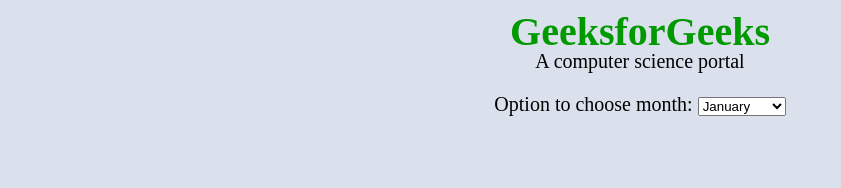
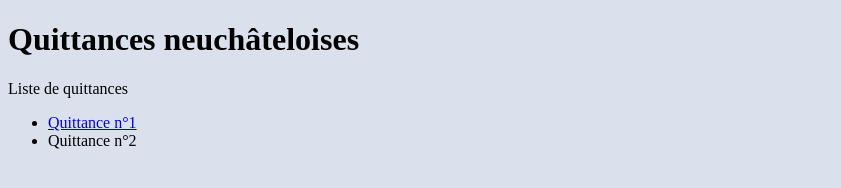
Before and after one commit to felileg/exercices_edition, a plain HTML site: page docs/index.html in a window 1280 px wide. Shown: the whole page, without its empty margins (0-841 px from the left). Drawn offline with Linux system fonts and the light colour scheme.

Commit message:
Update index.html

```diff
--- a/docs/index.html
+++ b/docs/index.html
@@ -7,28 +7,16 @@
 </head>
 
 <body bgcolor="#dae1ed">
-    <div style="color:#090;font-size:40px;
-                font-weight:bold;text-align:center;
-                margin-bottom:-25px;">GeeksforGeeks</div>
-    <p style="text-align:center;font-size:20px;">
-        A computer science portal</p>
-    <p style="text-align:center;font-size:20px;">
-        Option to choose month:
-        <select name="month">
-            <option selected="selected">January</option>
-            <option>February</option>
-            <option>March</option>
-            <option>April</option>
-            <option>May</option>
-            <option>June</option>
-            <option>July</option>
-            <option>Augusy</option>
-            <option>September</option>
-            <option>October</option>
-            <option>November</option>
-            <option>December</option>
-        </select>
-    </p>
+    <h1>Quittances neuchâteloises</h1>
+    <p>Liste de quittances</p>
+    <ul>
+        <li>
+            <a href="files/test.html">Quittance n°1</a>
+        </li>
+        <li>
+            Quittance n°2
+        </li>
+    </ul>
 </body>
 
 </html>
```
